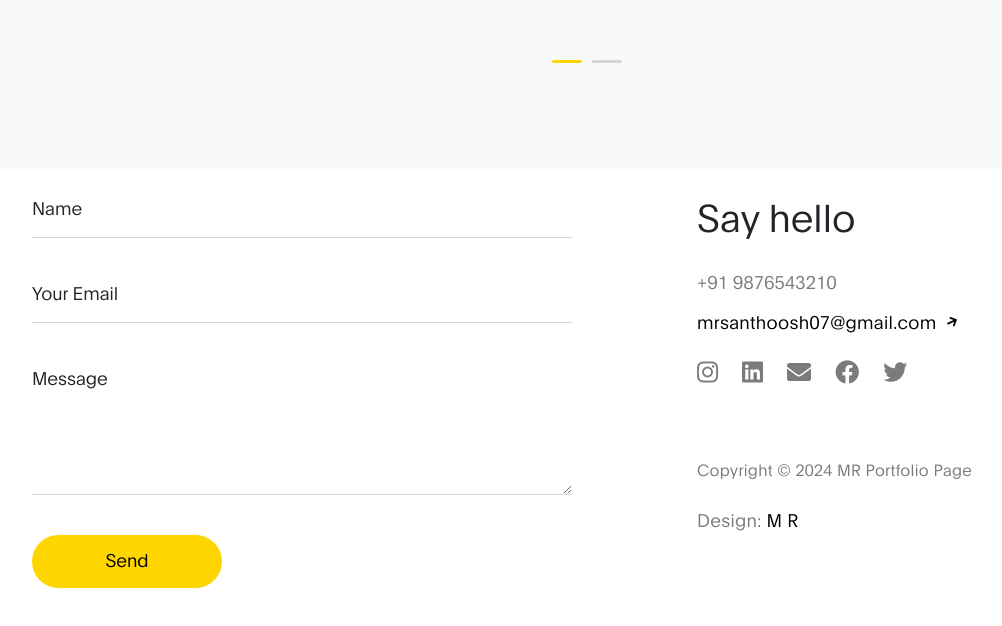
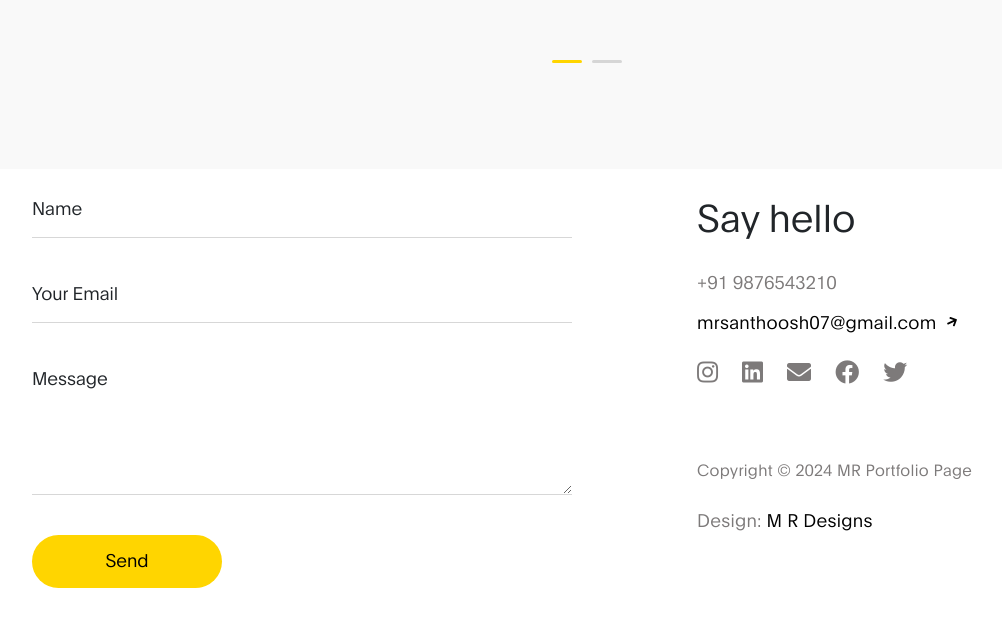
Before and after one commit to MRSanthoosh/OIBSIP_Task-2, a plain HTML site: page index.html in a window 1280 px wide. Shown: the part 2129-2755 px from the top of the page, without its empty margins (53-1055 px from the left). Drawn offline with Linux system fonts and the light colour scheme.

Commit message:
Update index.html

```diff
--- a/index.html
+++ b/index.html
@@ -295,7 +295,7 @@
 
               <p class="copyright-text mt-5 pt-3">Copyright &copy; 2024 MR Portfolio Page</p>
 
-                <p>Design: <a href="https://www.tooplate.com" title="free HTML templates" target="_blank">M R</a></p>
+                <p>Design: <a href="https://mrsanthoosh.github.io/OIBSIP_Task-2/" title="HTML Page" target="_blank">M R Designs</a></p>
             </div>
 
         </div>
```
